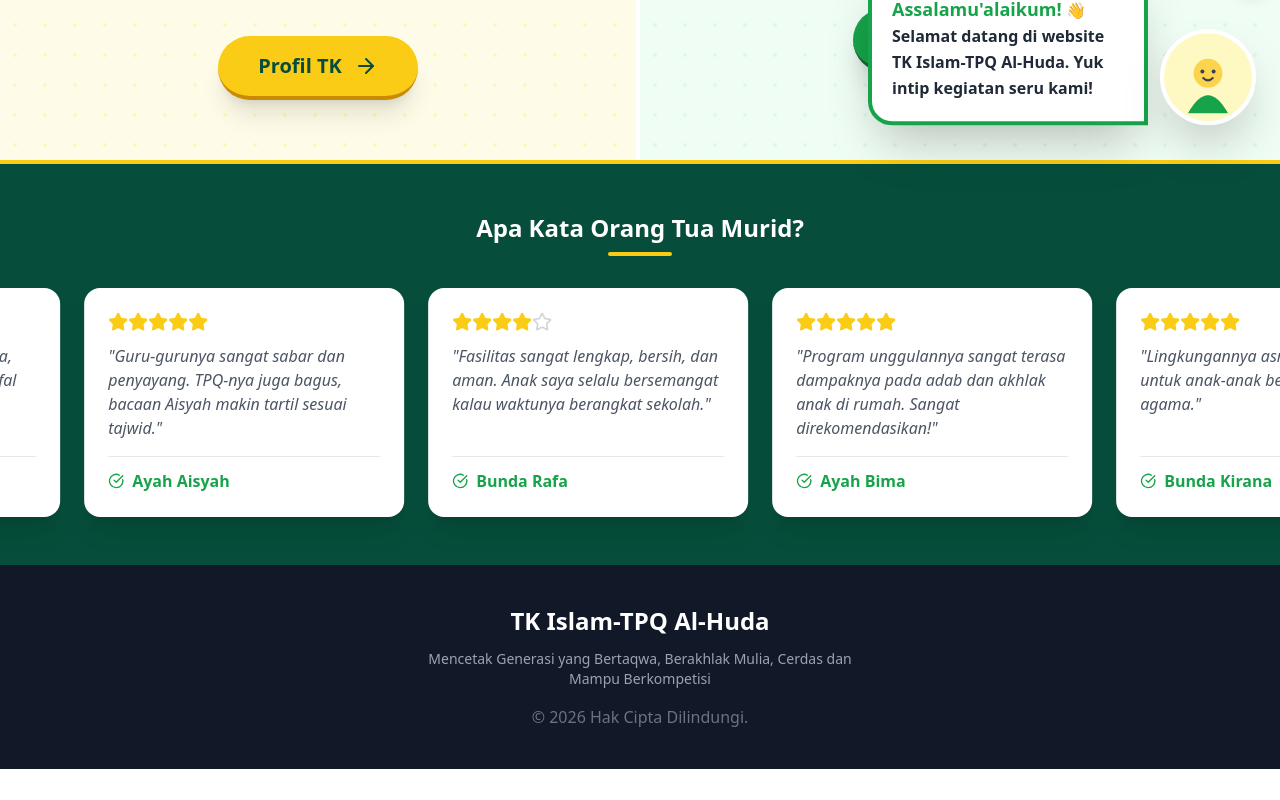
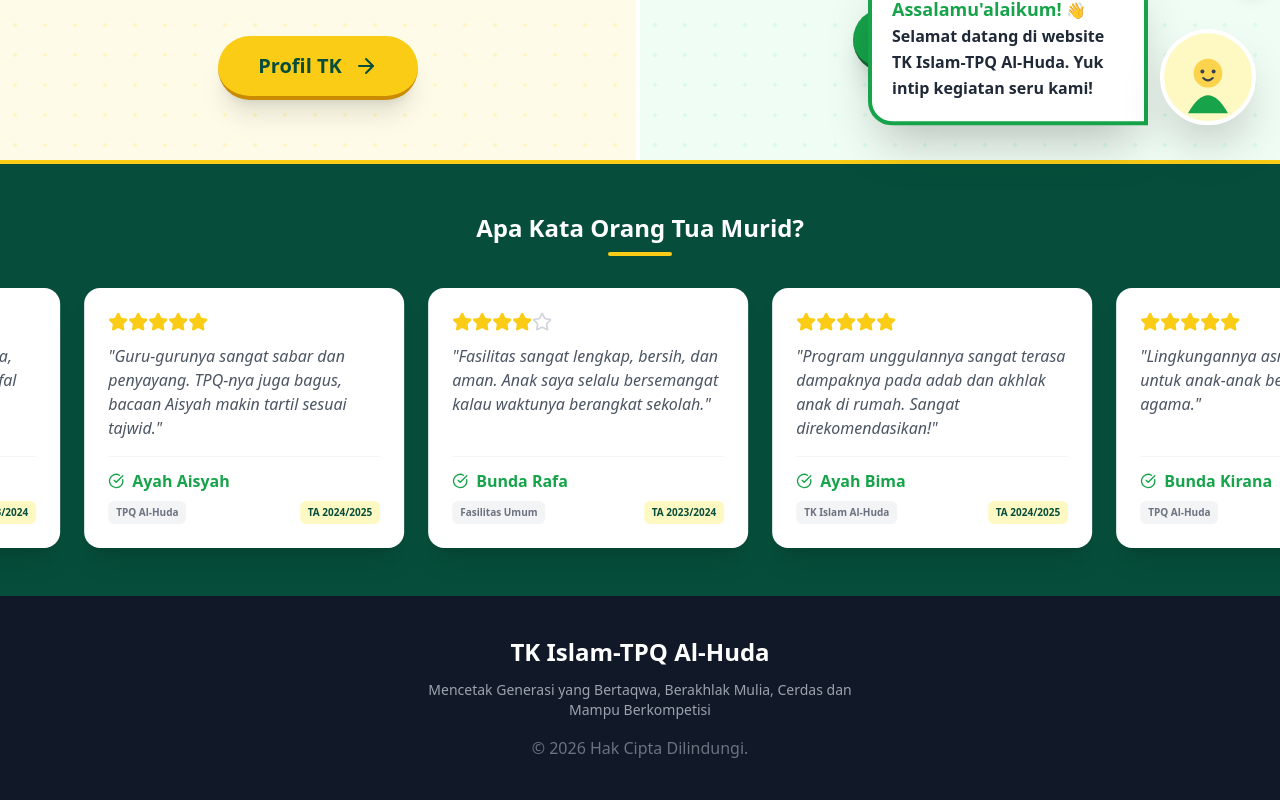
Before and after one commit to tktpq-al-huda/tk-tpq-project, a React (Vite) app: page / in a window 1280 px wide. Shown: the part 640-1440 px from the top of the page. Before the commit the page ends 1409 px from the top, so only its background shows below. Built offline with nearby package versions, Linux system fonts and the light colour scheme; no server answers.

Commit message:
minor update

```diff
--- a/src/components/TestimonialMarquee.jsx
+++ b/src/components/TestimonialMarquee.jsx
@@ -1,13 +1,6 @@
 import React, { useState, useEffect } from 'react';
 import { Star, CheckCircle } from 'lucide-react';
-
-const DATA_TESTIMONI = [
-  { id: 1, nama: 'Bunda Fathan', rating: 5, teks: 'Alhamdulillah sejak di TK Al-Huda, Fathan jadi lebih mandiri dan hafal banyak doa sehari-hari.' },
-  { id: 2, nama: 'Ayah Aisyah', rating: 5, teks: 'Guru-gurunya sangat sabar dan penyayang. TPQ-nya juga bagus, bacaan Aisyah makin tartil sesuai tajwid.' },
-  { id: 3, nama: 'Bunda Rafa', rating: 4, teks: 'Fasilitas sangat lengkap, bersih, dan aman. Anak saya selalu bersemangat kalau waktunya berangkat sekolah.' },
-  { id: 4, nama: 'Ayah Bima', rating: 5, teks: 'Program unggulannya sangat terasa dampaknya pada adab dan akhlak anak di rumah. Sangat direkomendasikan!' },
-  { id: 5, nama: 'Bunda Kirana', rating: 5, teks: 'Lingkungannya asri dan kondusif untuk anak-anak bermain dan belajar agama.' },
-];
+import { DATA_TESTIMONI } from '../data';
 
 export const TestimonialMarquee = () => {
   const [testimonials, setTestimonials] = useState(DATA_TESTIMONI);
@@ -19,15 +12,26 @@ export const TestimonialMarquee = () => {
   useEffect(() => {
     const fetchReviews = async () => {
       try {
-        const response = await fetch(SCRIPT_URL_ULASAN);
+        // Trik Anti-Cache: Menambahkan parameter waktu agar browser selalu mengambil data paling baru
+        const urlDenganAntiCache = `${SCRIPT_URL_ULASAN}?t=${new Date().getTime()}`;
+
+        const response = await fetch(urlDenganAntiCache);
         const data = await response.json();
 
         if (data.result === 'success' && data.data && data.data.length > 0) {
+          // Menambahkan label Tahun Ajaran secara otomatis untuk ulasan baru dari website
+          const newReviews = data.data.map(review => ({
+            ...review,
+            tahun: review.tahun || 'TA 2025/2026'
+          }));
+
           // Menggabungkan data dari Google Sheet (terbaru) dengan data statis dari web
-          setTestimonials([...data.data, ...DATA_TESTIMONI]);
+          setTestimonials([...newReviews, ...DATA_TESTIMONI]);
+        } else if (data.result === 'error') {
+          console.error("Error dari Google Script:", data.error);
         }
       } catch (error) {
-        console.error("Gagal menarik ulasan dari Google Sheet:", error);
+        console.error("Gagal menarik ulasan dari Google Sheet. Cek koneksi atau New Deployment:", error);
       } finally {
         setIsLoading(false);
       }
@@ -44,7 +48,7 @@ export const TestimonialMarquee = () => {
       <div className="text-center mb-8">
         <h3 className="text-2xl font-bold text-white mb-2">Apa Kata Orang Tua Murid?</h3>
         <div className="w-16 h-1 bg-huda-yellow mx-auto rounded-full mb-4"></div>
-        {isLoading && <p className="text-gray-400 text-sm animate-pulse">Memperbarui ulasan terbaru...</p>}
+        {isLoading && <p className="text-gray-400 text-sm animate-pulse">Menarik ulasan terbaru...</p>}
       </div>
 
       <div className="animate-scroll flex gap-6 px-4 hover:[animation-play-state:paused]">
@@ -59,13 +63,22 @@ export const TestimonialMarquee = () => {
               <p className="text-gray-600 italic mb-4">"{testimoni.teks}"</p>
             </div>
             <div>
-              <p className="font-bold text-huda-green border-t pt-3 flex items-center gap-2">
+              <p className="font-bold text-huda-green border-t border-gray-100 pt-3 flex items-center gap-2">
                 <CheckCircle size={16} className="flex-shrink-0" />
                 <span className="truncate">{testimoni.nama}</span>
               </p>
-              {testimoni.layanan && (
-                <p className="text-xs text-gray-400 ml-6">{testimoni.layanan}</p>
-              )}
+              <div className="flex justify-between items-center mt-2">
+                {testimoni.layanan && (
+                  <span className="text-[10px] font-bold bg-gray-100 text-gray-500 px-2 py-1 rounded-md">
+                    {testimoni.layanan}
+                  </span>
+                )}
+                {testimoni.tahun && (
+                  <span className="text-[10px] font-extrabold bg-yellow-100 text-huda-dark px-2 py-1 rounded-md">
+                    {testimoni.tahun}
+                  </span>
+                )}
+              </div>
             </div>
           </div>
         ))}
--- a/src/data/index.js
+++ b/src/data/index.js
@@ -47,9 +47,9 @@ export const DATA_KEGIATAN_TPQ = [
 ];
 
 export const DATA_TESTIMONI = [
-  { id: 1, nama: 'Bunda Fathan', rating: 5, teks: 'Alhamdulillah sejak di TK Al-Huda, Fathan jadi lebih mandiri dan hafal banyak doa sehari-hari.' },
-  { id: 2, nama: 'Ayah Aisyah', rating: 5, teks: 'Guru-gurunya sangat sabar dan penyayang. TPQ-nya juga bagus, bacaan Aisyah makin tartil sesuai tajwid.' },
-  { id: 3, nama: 'Bunda Rafa', rating: 4, teks: 'Fasilitas sangat lengkap, bersih, dan aman. Anak saya selalu bersemangat kalau waktunya berangkat sekolah.' },
-  { id: 4, nama: 'Ayah Bima', rating: 5, teks: 'Program unggulannya sangat terasa dampaknya pada adab dan akhlak anak di rumah. Sangat direkomendasikan!' },
-  { id: 5, nama: 'Bunda Kirana', rating: 5, teks: 'Lingkungannya asri dan kondusif untuk anak-anak bermain dan belajar agama.' },
+  { id: 1, nama: 'Bunda Fathan', rating: 5, teks: 'Alhamdulillah sejak di TK Al-Huda, Fathan jadi lebih mandiri dan hafal banyak doa sehari-hari.', layanan: 'TK Islam Al-Huda', tahun: 'TA 2023/2024' },
+  { id: 2, nama: 'Ayah Aisyah', rating: 5, teks: 'Guru-gurunya sangat sabar dan penyayang. TPQ-nya juga bagus, bacaan Aisyah makin tartil sesuai tajwid.', layanan: 'TPQ Al-Huda', tahun: 'TA 2024/2025' },
+  { id: 3, nama: 'Bunda Rafa', rating: 4, teks: 'Fasilitas sangat lengkap, bersih, dan aman. Anak saya selalu bersemangat kalau waktunya berangkat sekolah.', layanan: 'Fasilitas Umum', tahun: 'TA 2023/2024' },
+  { id: 4, nama: 'Ayah Bima', rating: 5, teks: 'Program unggulannya sangat terasa dampaknya pada adab dan akhlak anak di rumah. Sangat direkomendasikan!', layanan: 'TK Islam Al-Huda', tahun: 'TA 2024/2025' },
+  { id: 5, nama: 'Bunda Kirana', rating: 5, teks: 'Lingkungannya asri dan kondusif untuk anak-anak bermain dan belajar agama.', layanan: 'TPQ Al-Huda', tahun: 'TA 2024/2025' },
 ];
```
Also changed, not shown: src/pages/Kontak.jsx (+56 -19 lines), 1 other file (tests, documents, lock files or other folders).
